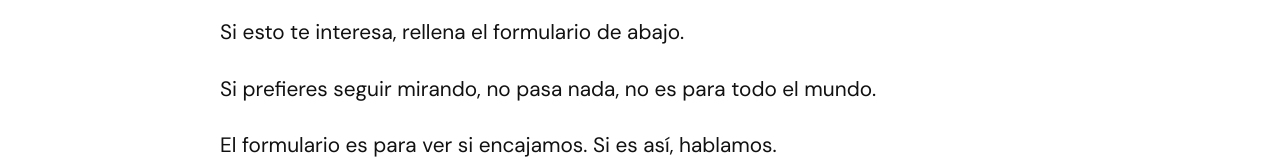
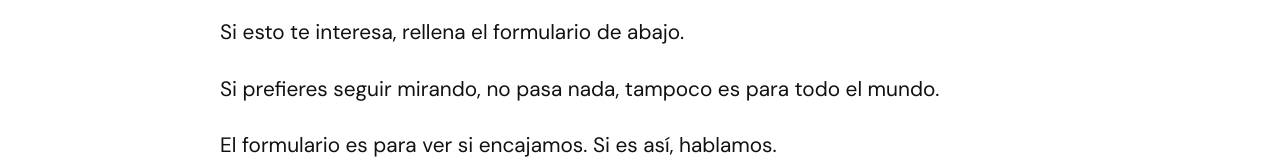
Before and after one commit to chemicola/copywriter, a website: page index.html in a window 1280 px wide. Shown: the part 1178-1338 px from the top of the page. Drawn offline with Linux system fonts and the light colour scheme.

Commit message:
actualización 10.1: Modificación de una línea del copy.

```diff
--- a/index.html
+++ b/index.html
@@ -74,7 +74,7 @@
 
           <p>Si esto te interesa, rellena el formulario de abajo.</p>
 
-          <p>Si prefieres seguir mirando, no pasa nada, no es para todo el mundo.</p>
+          <p>Si prefieres seguir mirando, no pasa nada, tampoco es para todo el mundo.</p>
 
           <p>El formulario es para ver si encajamos. Si es así, hablamos.</p>
 
```
